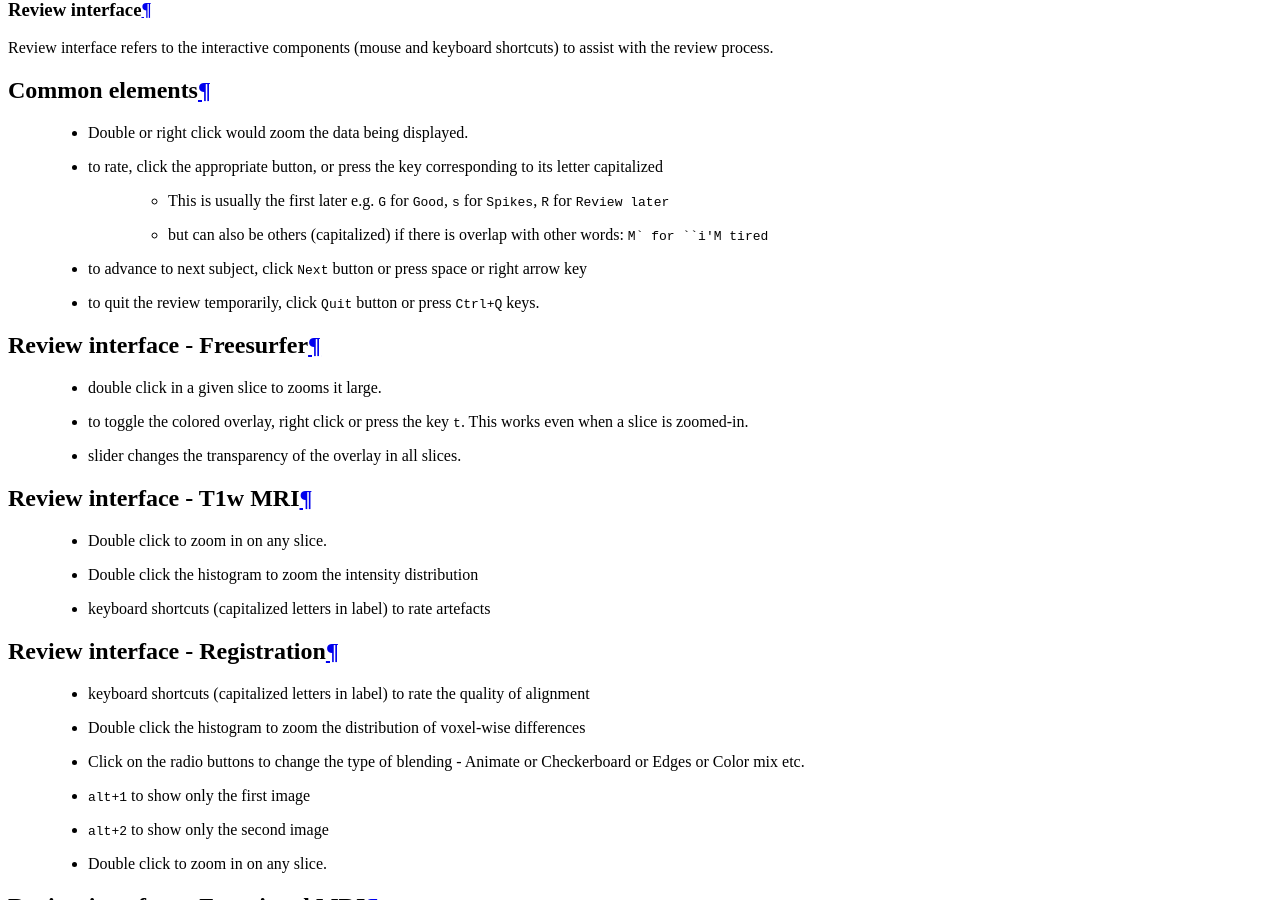
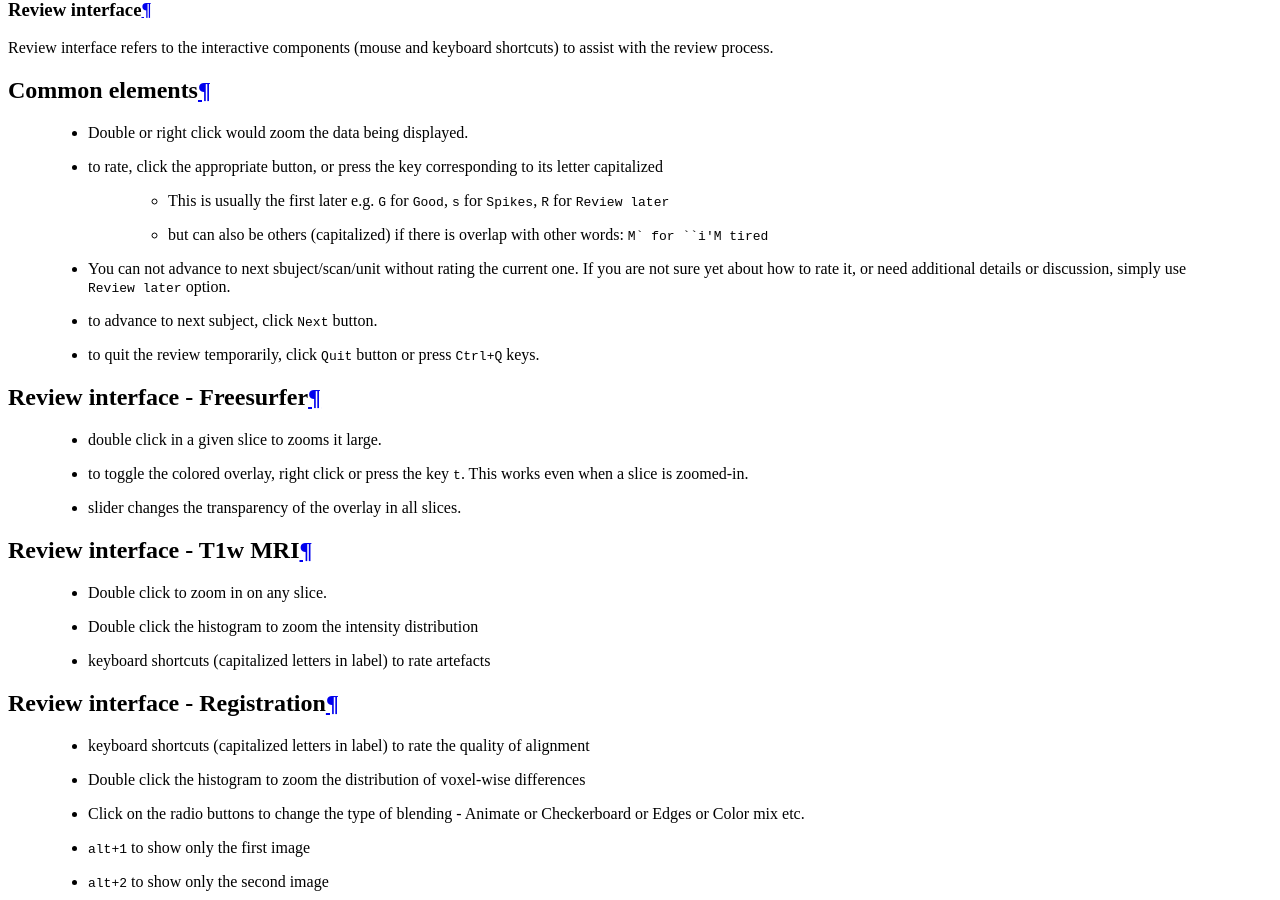
Before and after one commit to raamana/visualqc, a Sphinx documentation site: the page built from docs/interface.rst, in a window 1280 px wide and 900 px high, scrolled down 781 px. Built offline with Sphinx 7.4.7 and the Read the Docs theme 2.0.0, drawn with Linux system fonts in a browser that asks for light colours.

Commit message:
improved docs [skip ci]

```diff
--- a/docs/interface.rst
+++ b/docs/interface.rst
@@ -10,7 +10,8 @@ Common elements
  - to rate, click the appropriate button, or press the key corresponding to its letter capitalized
     - This is usually the first later e.g. ``G`` for ``Good``, ``s`` for ``Spikes``, ``R`` for ``Review later``
     - but can also be others (capitalized) if there is overlap with other words: ``M` for ``i'M tired``
- - to advance to next subject, click ``Next`` button or press space or right arrow key
+ - You can not advance to next sbuject/scan/unit without rating the current one. If you are not sure yet about how to rate it, or need additional details or discussion, simply use ``Review later`` option.
+ - to advance to next subject, click ``Next`` button.
  - to quit the review temporarily, click ``Quit`` button or press ``Ctrl+Q`` keys.
 
 
```
Also changed, not shown: docs/gallery_functional_mri.rst (+4 -4 lines).
